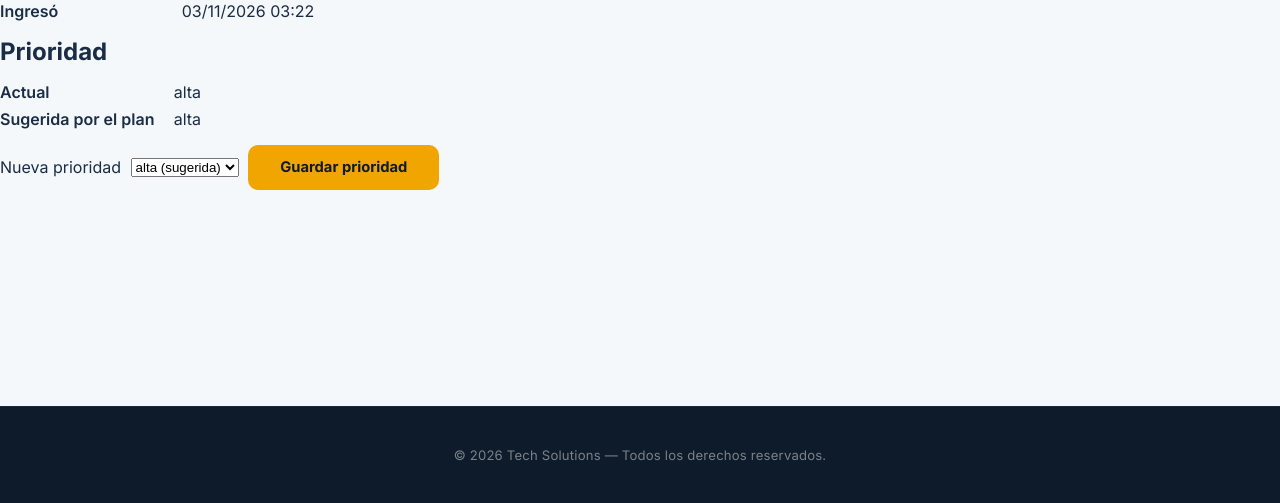
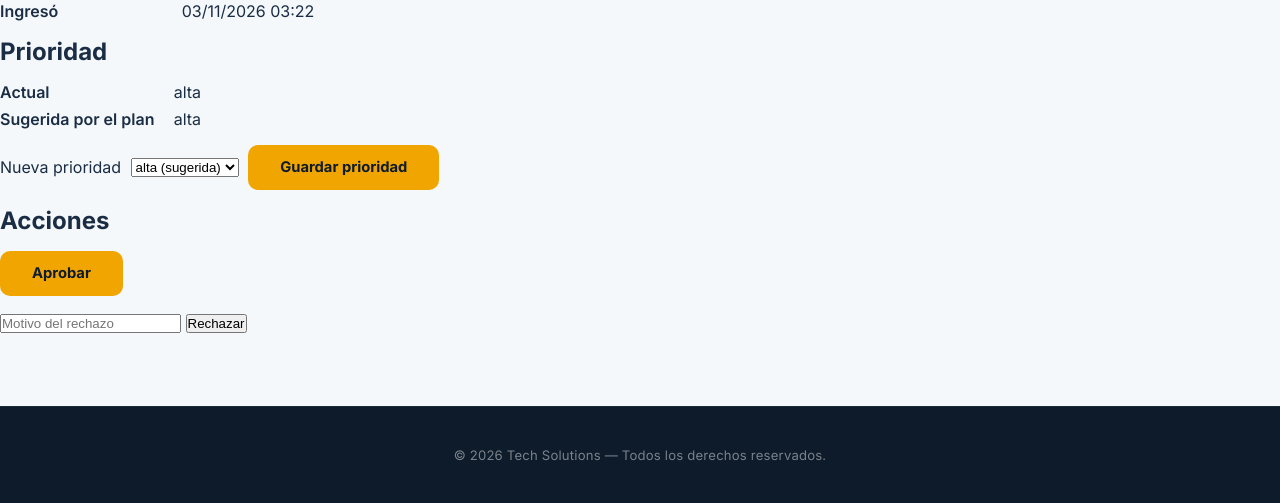
Before and after one commit to brianlautaro/TechSolutions-AyMS, a Flask app: page /admin/solicitudes/1 in a window 1280 px wide. Shown: the part 297-800 px from the top of the page. Run offline with Flask 3, Linux system fonts and the light colour scheme; a user stored in the database is signed in.

Commit message:
HU-15: botones de aprobar, rechazar y finalizar en el detalle de la solicitud

```diff
--- a/templates/admin/solicitud_detalle.html
+++ b/templates/admin/solicitud_detalle.html
@@ -40,6 +40,14 @@
 
         <dt>Ingresó</dt>
         <dd>{{ solicitud.fecha_ingreso.strftime('%d/%m/%Y %H:%M') }}</dd>
+                {% if solicitud.estado == 'rechazada' %}
+        <dt>Motivo del rechazo</dt>
+        <dd>{{ solicitud.motivo_rechazo }}</dd>
+        {% endif %}
+        {% if solicitud.fecha_resolucion %}
+        <dt>Resuelta</dt>
+        <dd>{{ solicitud.fecha_resolucion.strftime('%d/%m/%Y %H:%M') }}</dd>
+        {% endif %}
     </dl>
 
     <h2>Prioridad</h2>
@@ -76,6 +84,23 @@
     {% else %}
     <p class="msg msg-error">La solicitud está {{ solicitud.estado }}: su prioridad ya no se puede modificar.</p>
     {% endif %}
+    <h2>Acciones</h2>
+{% if solicitud.estado == 'pendiente' %}
+<form method="post" action="{{ url_for('solicitudes_admin.aprobar', solicitud_id=solicitud.id) }}">
+    <button type="submit" class="btn-primary">Aprobar</button>
+</form>
+<form method="post" action="{{ url_for('solicitudes_admin.rechazar', solicitud_id=solicitud.id) }}">
+    <input type="text" name="motivo" maxlength="300" required placeholder="Motivo del rechazo">
+    <button type="submit">Rechazar</button>
+</form>
+{% elif solicitud.estado == 'en_curso' %}
+<form method="post" action="{{ url_for('solicitudes_admin.finalizar', solicitud_id=solicitud.id) }}"
+      onsubmit="return confirm('¿Marcar la solicitud como realizada?');">
+    <button type="submit" class="btn-primary">Finalizar</button>
+</form>
+{% else %}
+<p class="msg msg-info">La solicitud está {{ solicitud.estado }}: no admite más acciones.</p>
+{% endif %}
 </section>
 
 <style>
@@ -87,5 +112,6 @@
     .msg-error { background: #fde8e8; color: #9b1c1c; }
     .msg-success { background: #e6f6ea; color: #1e6b34; }
     .form-prioridad { display: flex; gap: .6rem; align-items: center; flex-wrap: wrap; }
+    .msg-info { background: #e8f0fd; color: #1c3f9b; }
 </style>
 {% endblock %}
```
